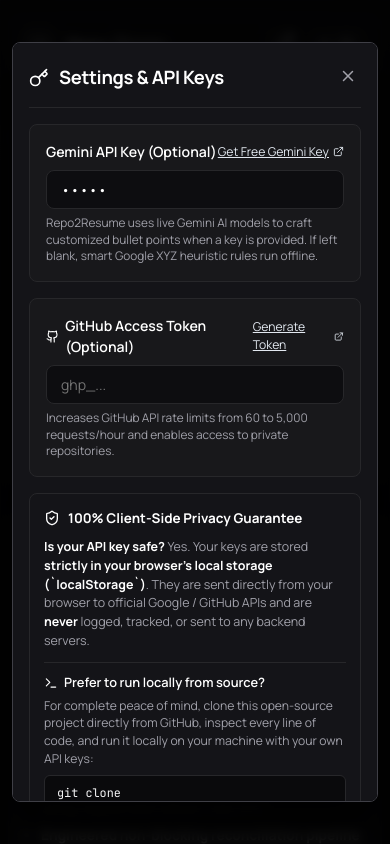
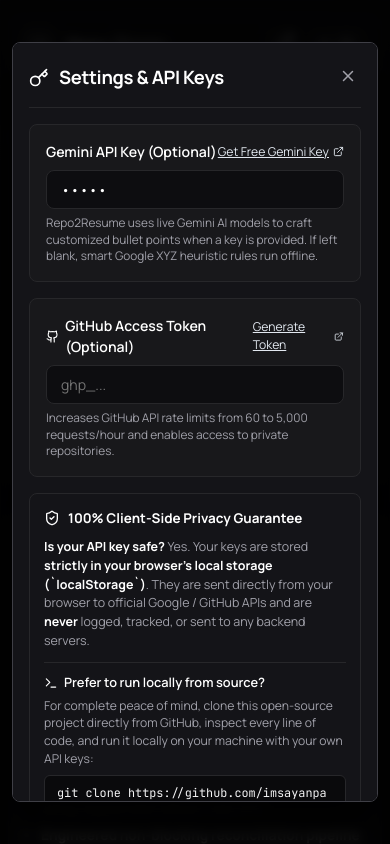
Before and after one commit to imsayanpaul/Repo2Resume, a React (Vite) app: page / in a window 390 px wide. Both pictures are taken after a click on the button "Settings & API Keys". Shown: the top 844 px of the page. Built offline with nearby package versions, Linux system fonts and the light colour scheme; no server answers; a web font is replaced by a local one.

Commit message:
fix(responsive): wrap git clone URL in SettingsModal to prevent horizontal overflow on small mobile screens

```diff
--- a/src/components/SettingsModal.jsx
+++ b/src/components/SettingsModal.jsx
@@ -165,7 +165,20 @@
               <p style={{ fontSize: '0.76rem', color: 'var(--text-secondary)', lineHeight: '1.45', marginBottom: '8px' }}>
                 For complete peace of mind, clone this open-source project directly from GitHub, inspect every line of code, and run it locally on your machine with your own API keys:
               </p>
-              <div className="font-mono" style={{ background: '#0a0a0c', border: '1px solid var(--border-muted)', borderRadius: '6px', padding: '8px 12px', fontSize: '0.74rem', color: '#f4f4f5', lineHeight: '1.6' }}>
+              <div className="font-mono" style={{
+                background: '#0a0a0c',
+                border: '1px solid var(--border-muted)',
+                borderRadius: '6px',
+                padding: '8px 12px',
+                fontSize: '0.74rem',
+                color: '#f4f4f5',
+                lineHeight: '1.6',
+                wordBreak: 'break-all',
+                overflowWrap: 'anywhere',
+                overflowX: 'auto',
+                maxWidth: '100%',
+                boxSizing: 'border-box'
+              }}>
                 git clone https://github.com/imsayanpaul/Repo2Resume.git<br/>
                 cd Repo2Resume && npm install<br/>
                 npm run dev
```
